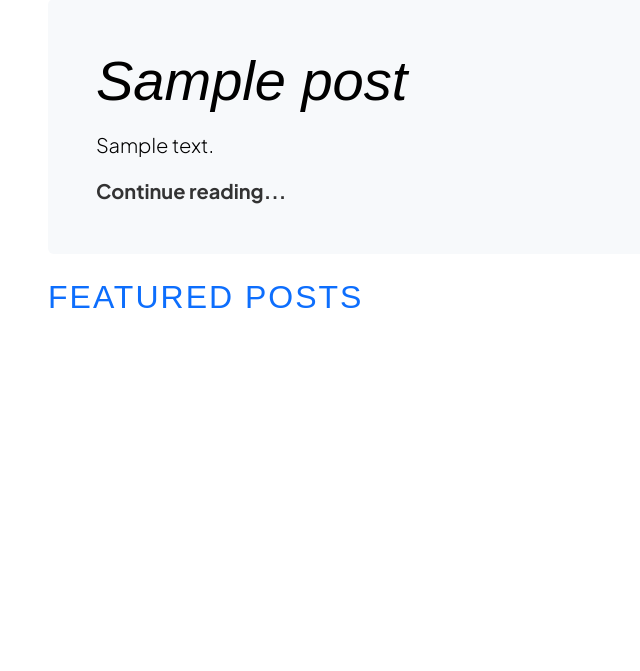
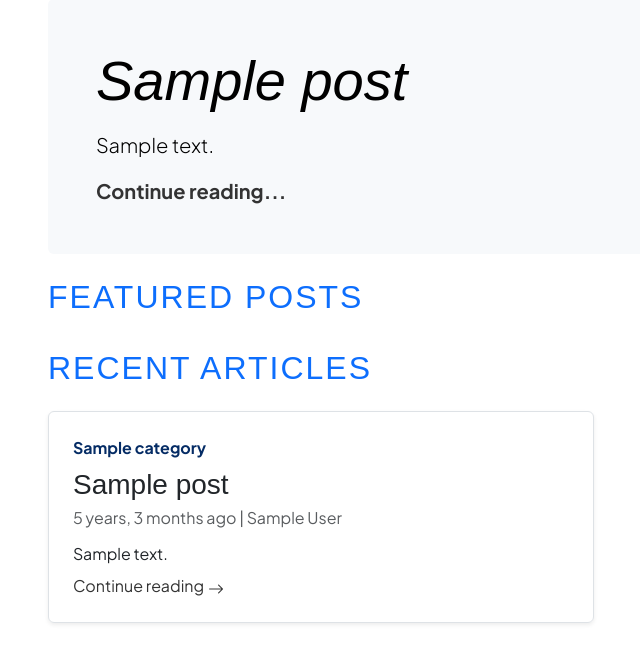
Before and after one commit to it27427/trendyfilliatte, a Django app: template templates/home.html in a window 1280 px wide. Shown: the part 129-800 px from the top of the page, without its empty margins (34-674 px from the left). Run offline with Django 5.2, Linux system fonts and the light colour scheme; tables that the repository leaves empty hold one stand-in row (values such as "Sample post"); the template is opened without the code that fills it: values that come from a table or form of the project are taken from there, most other values are stand-ins (such as "Sample title", 1, 10 or a date in 2020); grey boxes marked "Sample" are stand-in pictures; data that the repository does not hold is empty; some libraries are stand-ins or nearby versions; some web fonts are replaced.

Commit message:
Recent Articles Shown In Home Page

```diff
--- a/templates/home.html
+++ b/templates/home.html
@@ -117,6 +117,37 @@
         {% endfor %}
       </div>
     </div>
+
+    <div class="container">
+      <div class="row mb-3">
+        <div class="col-12 mb-3">
+          <h2 class="text-primary text-uppercase" style="letter-spacing: 0.125rem">Recent Articles</h2>
+        </div>
+
+        {% for post in posts %}
+          <div class="col-md-6">
+            <div class="row g-0 border rounded overflow-hidden flex-md-row mb-4 shadow-sm h-md-250 position-relative fearuredrow">
+              <div class="col p-4 d-flex flex-column position-static">
+                <strong class="d-inline-block mb-2 text-primary-emphasis">{{ post.category }}</strong>
+                <h3 class="mb-0 text-truncate">
+                  {{ post.title }}
+                </h3>
+                <p class="my-1 text-muted">
+                  {{ post.created_at | timesince }} ago | {{ post.author }}
+                </p>
+                <p class="card-text my-2 line-clamp-4">
+                  {{ post.short_description }}
+                </p>
+                <a href="#" class="icon-link gap-1 icon-link-hover stretched-link" title="{{ post.title }}">
+                  Continue reading
+                  <i class="bi bi-arrow-right"></i>
+                </a>
+              </div>
+            </div>
+          </div>
+        {% endfor %}
+      </div>
+    </div>
   </main>
 </body>
 
```
